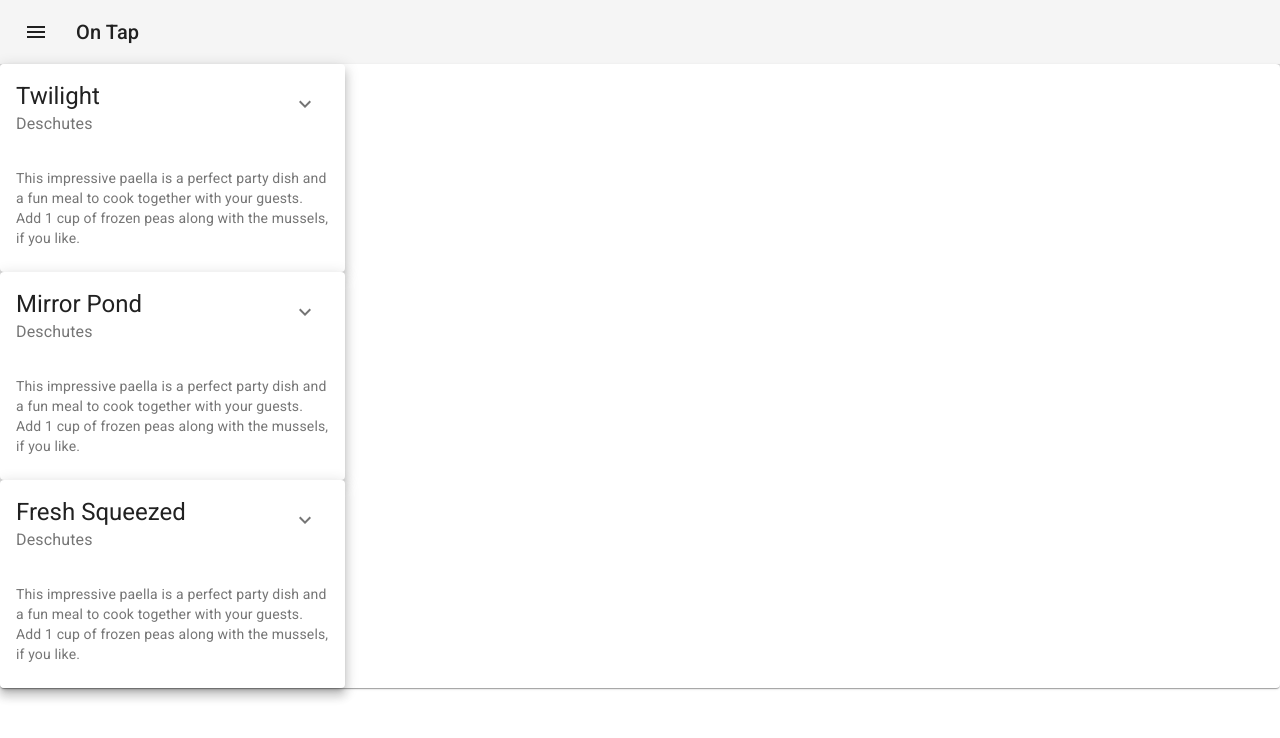
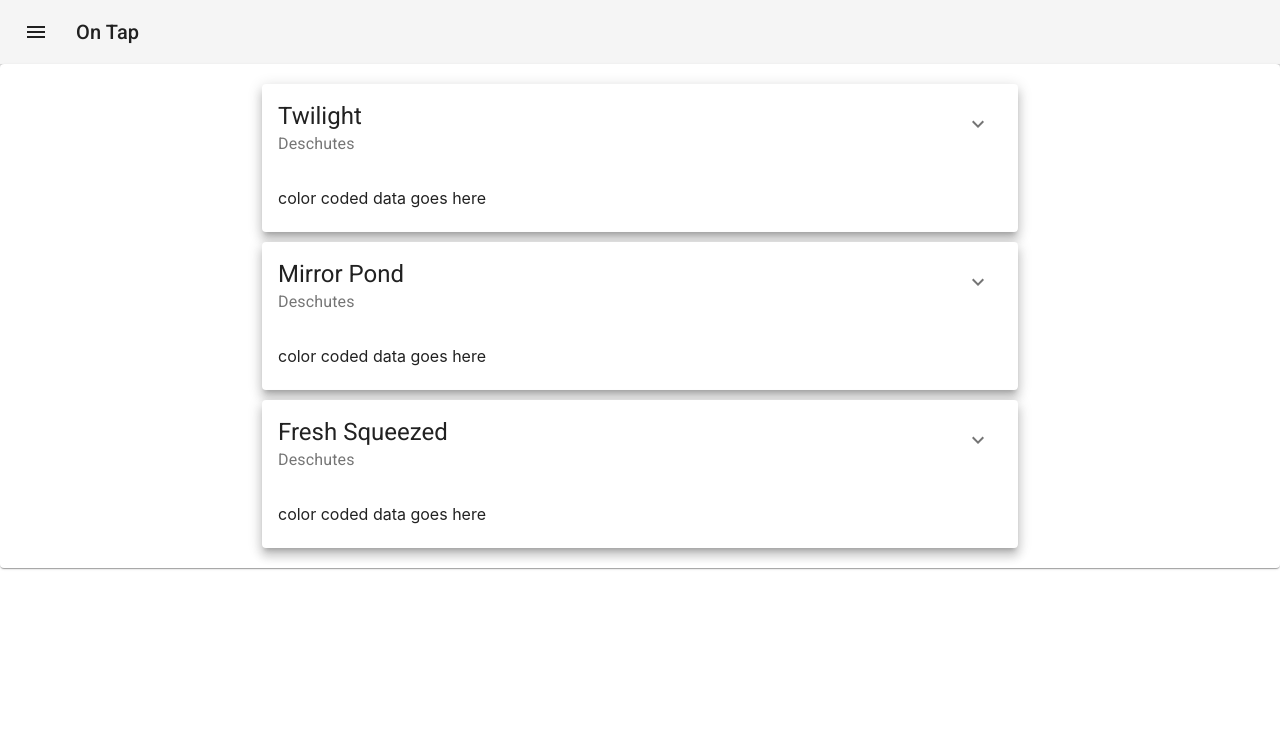
Before and after one commit to DuHerb/OnTap, a React (Create React App) app: page /#/ in a window 1280 px wide. Shown: the top 738 px of the page. Built offline with nearby package versions, Linux system fonts and the light colour scheme.

Commit message:
add some padding

```diff
--- a/src/Components/PVCard.jsx
+++ b/src/Components/PVCard.jsx
@@ -4,20 +4,19 @@
 import clsx from 'clsx';
 import Card from '@material-ui/core/Card';
 import CardHeader from '@material-ui/core/CardHeader';
-import CardMedia from '@material-ui/core/CardMedia';
 import CardContent from '@material-ui/core/CardContent';
 import CardActions from '@material-ui/core/CardActions';
 import Collapse from '@material-ui/core/Collapse';
-import Avatar from '@material-ui/core/Avatar';
 import IconButton from '@material-ui/core/IconButton';
 import Typography from '@material-ui/core/Typography';
 import { red } from '@material-ui/core/colors';
 import ExpandMoreIcon from '@material-ui/icons/ExpandMore';
-import MoreVertIcon from '@material-ui/icons/MoreVert';
+
 
 const useStyles = makeStyles(theme => ({
   card: {
-    maxWidth: 345,
+    maxWidth: "60%",
+    margin: '10px auto'
   },
   media: {
     height: 0,
@@ -72,10 +71,7 @@
       </CardContent>
     </Collapse>
     <CardContent>
-      <Typography variant="body2" color="textSecondary" component="p">
-        This impressive paella is a perfect party dish and a fun meal to cook together with your
-        guests. Add 1 cup of frozen peas along with the mussels, if you like.
-      </Typography>
+      color coded data goes here
     </CardContent>
   </Card>
   )
--- a/src/Components/PatronView.jsx
+++ b/src/Components/PatronView.jsx
@@ -1,13 +1,22 @@
 import React from 'react';
 import PVCard from './PVCard';
 import { Paper } from '@material-ui/core';
+import { makeStyles } from  '@material-ui/styles'
+
+const useStyles = makeStyles(theme => ({
+  root: {
+    padding: 10,
+  },
+}));
+
 
 export default function PatronView({kegs}) {
+  const classes = useStyles();
 
   return (
     <div>
 
-      <Paper>
+      <Paper className={classes.root}>
       {kegs.map((keg) =>
         <PVCard name={keg.name}
           brewery={keg.brewery}
```
